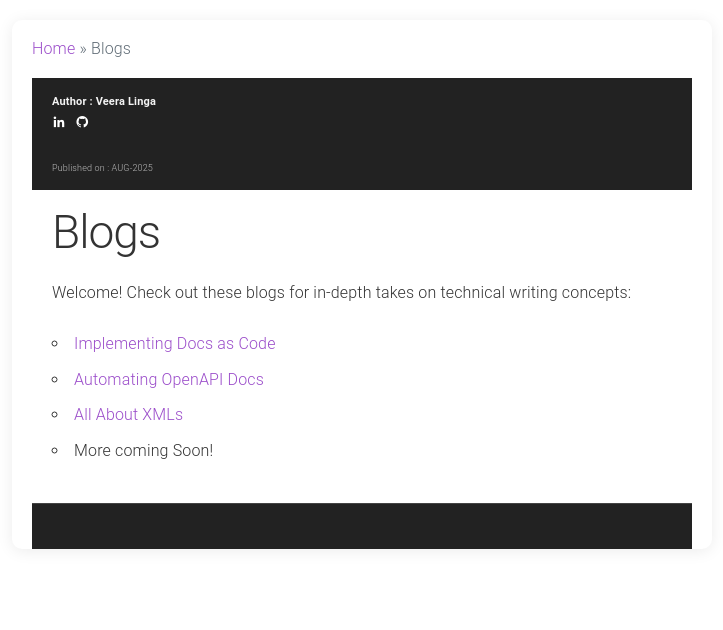
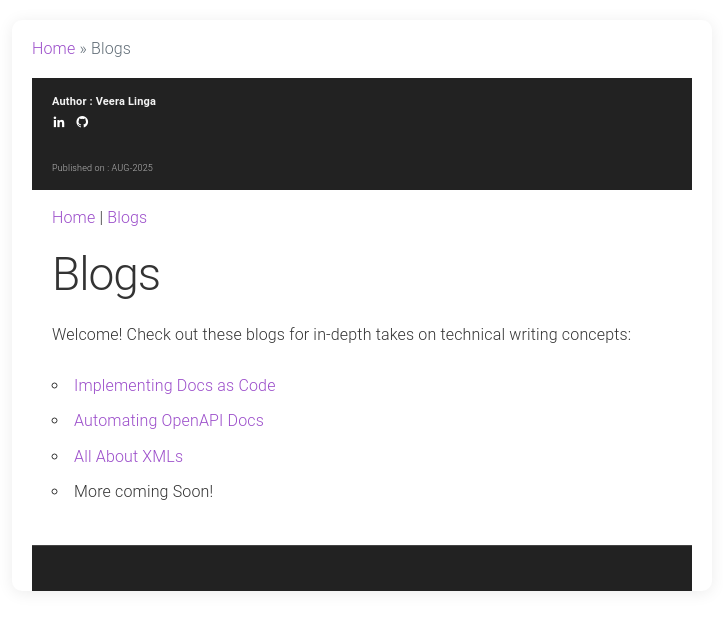
Before and after one commit to veera-linga/blogs, a Jekyll site: the page built from index.md, in a window 1280 px wide. Shown: the top 630 px of the page, without its empty margins (278-1001 px from the left). Built offline with Jekyll 4.4.1, drawn with Linux system fonts in a browser that asks for light colours; our own code applies the rules of GitHub Pages for plain Markdown files.

Commit message:
Update default.html
breadcrumb

```diff
--- a/_layouts/default.html
+++ b/_layouts/default.html
@@ -58,6 +58,10 @@
 
       <!-- Main Content -->
       <main class="site-content">
+        <nav class="main-nav" style="margin-bottom:1em;">
+          <a href="{{ '/' | relative_url }}">Home</a> |
+          <a href="{{ '/blog/' | relative_url }}">Blogs</a>
+        </nav>
         {{ content }}
       </main>
 
```
